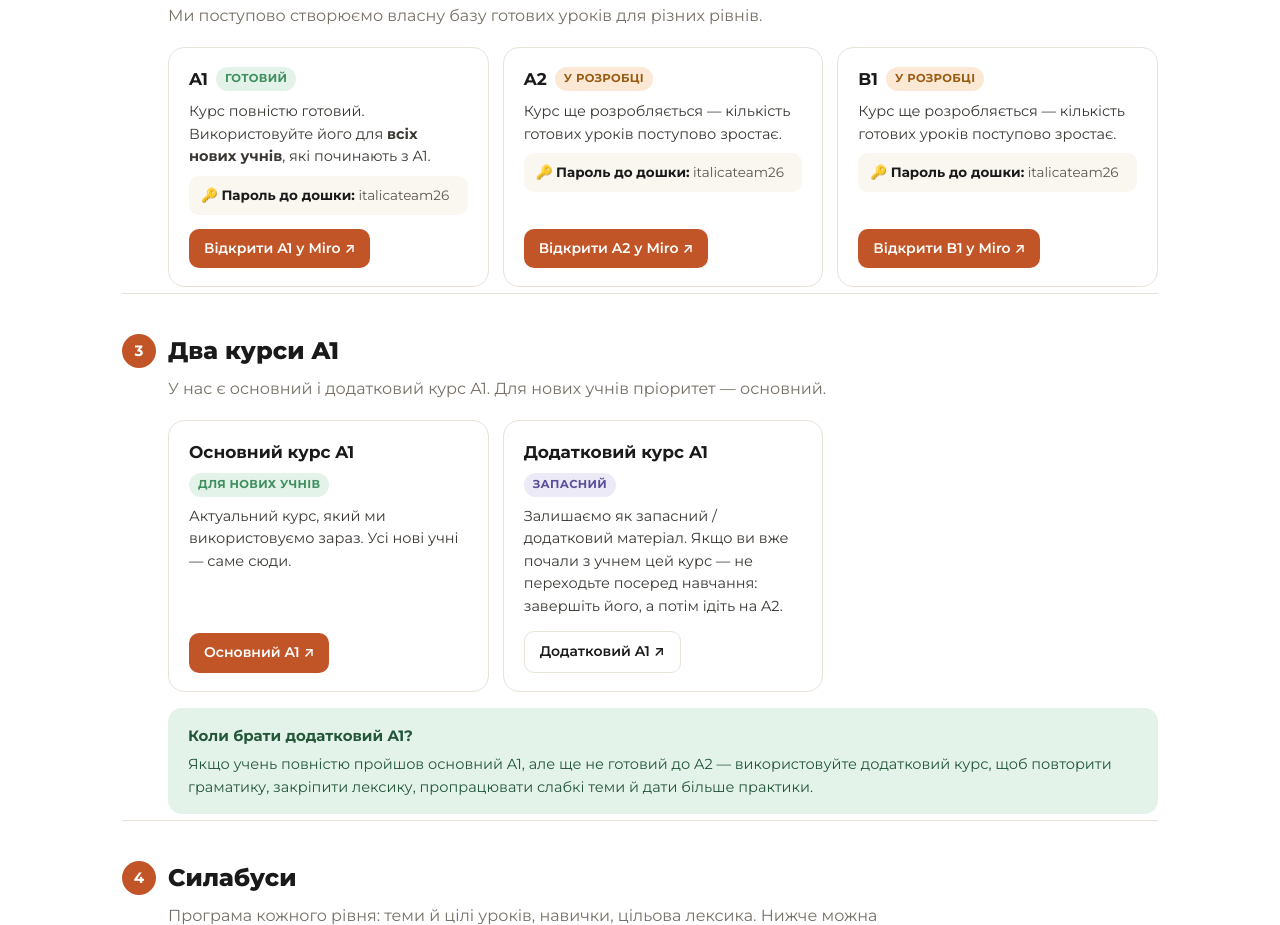
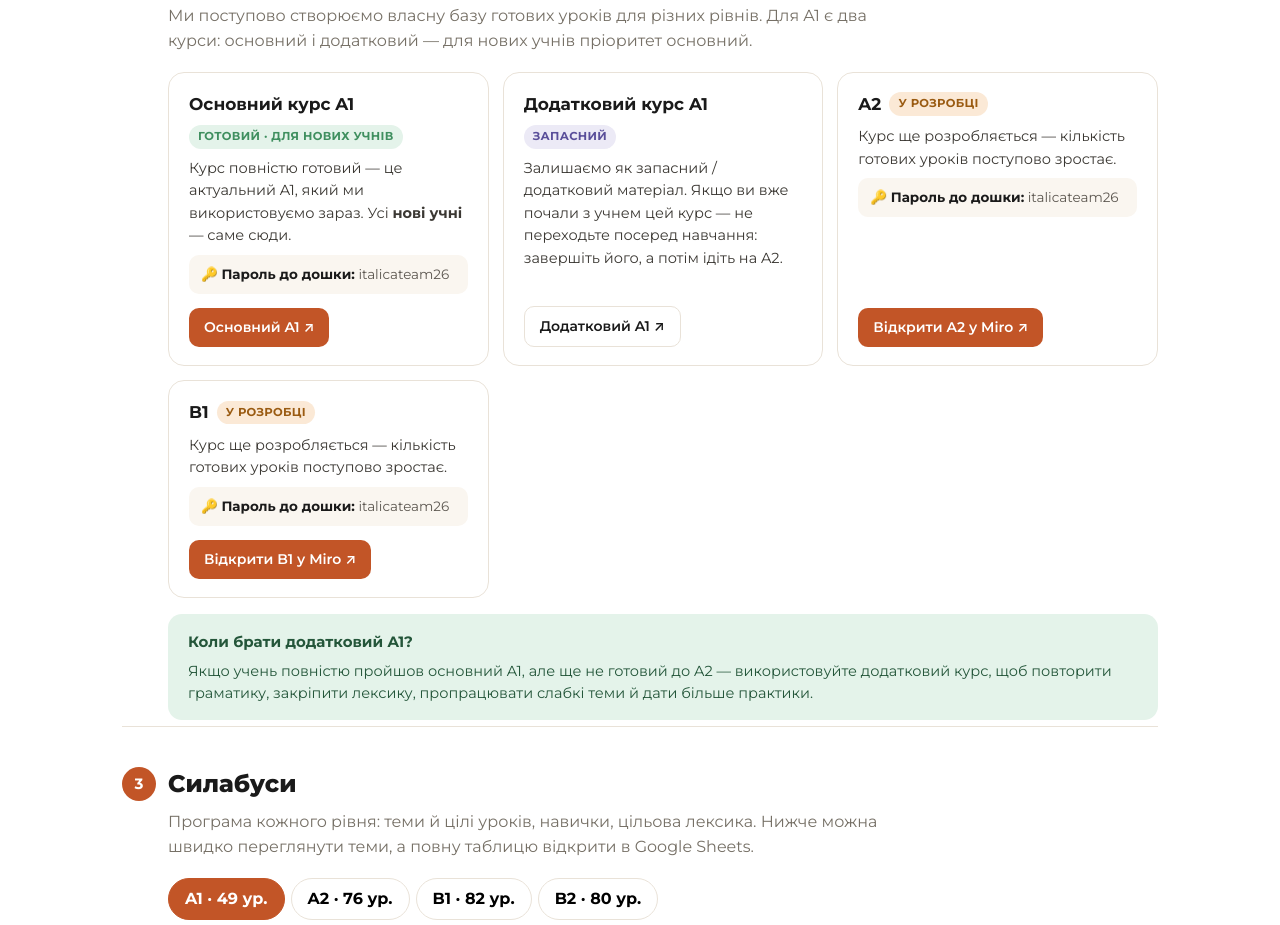
Before and after one commit to 2sstacie5-wq/italica-test-platform, a website: page public/baza/index.html in a window 1280 px wide. Shown: the part 1387-2312 px from the top of the page. Drawn offline with Linux system fonts and the light colour scheme.

Commit message:
Baza: merge the two A1 courses into Ready lessons
Co-Authored-By: Claude Opus 5.5 <noreply@anthropic.com>
Claude-Session: https://claude.ai/code/session_01L7pWTybxsTGFuEy3rxhFRN

```diff
--- a/public/baza/index.html
+++ b/public/baza/index.html
@@ -99,7 +99,7 @@ footer{max-width:1080px;margin:0 auto;padding:0 22px 40px;color:var(--muted);fon
 <header class="top"><div class="top-in">
   <img src="../images/logo.png" alt="italica" />
   <nav>
-    <a href="#pidruchnyky">Підручники</a><a href="#uroky">Готові уроки</a><a href="#a1">Два курси A1</a><a href="#sylabusy">Силабуси</a><a href="#shablony">Шаблони</a><a href="#khrystyna">Скарб Христини</a><a href="#rozrobky">Розробки</a><a href="#treker">Трекер</a><a href="#testy">Тестування</a>
+    <a href="#pidruchnyky">Підручники</a><a href="#uroky">Готові уроки</a><a href="#sylabusy">Силабуси</a><a href="#shablony">Шаблони</a><a href="#khrystyna">Скарб Христини</a><a href="#rozrobky">Розробки</a><a href="#treker">Трекер</a><a href="#testy">Тестування</a>
   </nav>
 </div></header>
 
@@ -138,15 +138,21 @@ footer{max-width:1080px;margin:0 auto;padding:0 22px 40px;color:var(--muted);fon
   </div>
 </section>
 
-<section id="uroky" data-search="готові уроки курс a1 a2 b1 miro дошка">
+<section id="uroky" data-search="готові уроки курс a1 a2 b1 miro дошка основний додатковий запасний">
   <div class="sec-head"><span class="num">2</span><h2>Готові уроки</h2></div>
-  <p class="lead">Ми поступово створюємо власну базу готових уроків для різних рівнів.</p>
+  <p class="lead">Ми поступово створюємо власну базу готових уроків для різних рівнів. Для A1 є два курси: основний і додатковий — для нових учнів пріоритет основний.</p>
   <div class="grid">
     <div class="card">
-      <h3>A1 <span class="tag ok">готовий</span></h3>
-      <p>Курс повністю готовий. Використовуйте його для <b>всіх нових учнів</b>, які починають з A1.</p>
+      <h3>Основний курс A1 <span class="tag ok">готовий · для нових учнів</span></h3>
+      <p>Курс повністю готовий — це актуальний A1, який ми використовуємо зараз. Усі <b>нові учні</b> — саме сюди.</p>
       <div class="access">🔑 <b>Пароль до дошки:</b> italicateam26</div>
-      <div class="btns"><a class="btn" href="https://miro.com/app/board/uXjVEPMXvJ8=/?share_link_id=782116440475" target="_blank" rel="noopener">Відкрити A1 у Miro ↗</a></div>
+      <div class="btns"><a class="btn" href="https://miro.com/app/board/uXjVEPMXvJ8=/?share_link_id=782116440475" target="_blank" rel="noopener">Основний A1 ↗</a></div>
+    </div>
+    <div class="card">
+      <h3>Додатковий курс A1 <span class="tag alt">запасний</span></h3>
+      <p>Залишаємо як запасний / додатковий матеріал. Якщо ви вже почали з учнем цей курс — не переходьте посеред навчання: завершіть його, а потім ідіть на A2.</p>
+
+      <div class="btns"><a class="btn ghost" href="https://miro.com/app/board/uXjVEMg2mPQ=/?share_link_id=258721097376" target="_blank" rel="noopener">Додатковий A1 ↗</a></div>
     </div>
     <div class="card">
       <h3>A2 <span class="tag wip">у розробці</span></h3>
@@ -161,31 +167,13 @@ footer{max-width:1080px;margin:0 auto;padding:0 22px 40px;color:var(--muted);fon
       <div class="btns"><a class="btn" href="https://miro.com/app/board/uXjVHnAM5HU=/" target="_blank" rel="noopener">Відкрити B1 у Miro ↗</a></div>
     </div>
   </div>
-</section>
-
-<section id="a1" data-search="два курси a1 основний додатковий запасний повторення">
-  <div class="sec-head"><span class="num">3</span><h2>Два курси A1</h2></div>
-  <p class="lead">У нас є основний і додатковий курс A1. Для нових учнів пріоритет — основний.</p>
-  <div class="grid">
-    <div class="card">
-      <h3>Основний курс A1 <span class="tag ok">для нових учнів</span></h3>
-      <p>Актуальний курс, який ми використовуємо зараз. Усі нові учні — саме сюди.</p>
-      <div class="btns"><a class="btn" href="https://miro.com/app/board/uXjVEPMXvJ8=/?share_link_id=782116440475" target="_blank" rel="noopener">Основний A1 ↗</a></div>
-    </div>
-    <div class="card">
-      <h3>Додатковий курс A1 <span class="tag alt">запасний</span></h3>
-      <p>Залишаємо як запасний / додатковий матеріал. Якщо ви вже почали з учнем цей курс — не переходьте посеред навчання: завершіть його, а потім ідіть на A2.</p>
-
-      <div class="btns"><a class="btn ghost" href="https://miro.com/app/board/uXjVEMg2mPQ=/?share_link_id=258721097376" target="_blank" rel="noopener">Додатковий A1 ↗</a></div>
-    </div>
-  </div>
   <div class="box tip"><h4>Коли брати додатковий A1?</h4>
     Якщо учень повністю пройшов основний A1, але ще не готовий до A2 — використовуйте додатковий курс, щоб повторити граматику, закріпити лексику, пропрацювати слабкі теми й дати більше практики.
   </div>
 </section>
 
 <section id="sylabusy" data-search="силабуси програма теми цілі a1 a2 b1 b2 додаткові матеріали">
-  <div class="sec-head"><span class="num">4</span><h2>Силабуси</h2></div>
+  <div class="sec-head"><span class="num">3</span><h2>Силабуси</h2></div>
   <p class="lead">Програма кожного рівня: теми й цілі уроків, навички, цільова лексика. Нижче можна швидко переглянути теми, а повну таблицю відкрити в Google Sheets.</p>
   <div class="tabs" id="sylTabs"></div>
   <div class="syl">
@@ -199,7 +187,7 @@ footer{max-width:1080px;margin:0 auto;padding:0 22px 40px;color:var(--muted);fon
 </section>
 
 <section id="shablony" data-search="банк шаблонів miro оформлення дошки">
-  <div class="sec-head"><span class="num">5</span><h2>Банк шаблонів Miro</h2></div>
+  <div class="sec-head"><span class="num">4</span><h2>Банк шаблонів Miro</h2></div>
   <p class="lead">Шаблони для оформлення уроків і дошок у Miro.</p>
   <div class="grid"><div class="card">
     <h3>🎨 Банк шаблонів</h3>
@@ -210,7 +198,7 @@ footer{max-width:1080px;margin:0 auto;padding:0 22px 40px;color:var(--muted);fon
 </section>
 
 <section id="khrystyna" data-search="скарб христини автентичні матеріали ідеї уроки">
-  <div class="sec-head"><span class="num">6</span><h2>«Скарб Христини»</h2></div>
+  <div class="sec-head"><span class="num">5</span><h2>«Скарб Христини»</h2></div>
   <p class="lead">Авторські матеріали маестри Христини. Христина особливо любить створювати автентичні уроки, тож ми зберігаємо її розробки як окрему базу ідей.</p>
   <div class="grid"><div class="card">
     <h3>💎 Скарб Христини</h3>
@@ -221,7 +209,7 @@ footer{max-width:1080px;margin:0 auto;padding:0 22px 40px;color:var(--muted);fon
 </section>
 
 <section id="rozrobky" data-search="розробки готових уроків автентика методичні">
-  <div class="sec-head"><span class="num">7</span><h2>Розробки готових уроків</h2></div>
+  <div class="sec-head"><span class="num">6</span><h2>Розробки готових уроків</h2></div>
   <p class="lead">Методичні розробки й автентичні матеріали для створення уроків за структурою Італіки.</p>
   <div class="grid"><div class="card">
     <h3>🛠 Розробки (автентика)</h3>
@@ -231,7 +219,7 @@ footer{max-width:1080px;margin:0 auto;padding:0 22px 40px;color:var(--muted);fon
 </section>
 
 <section id="treker" data-search="трекер прогресу учня шаблон дошка">
-  <div class="sec-head"><span class="num">8</span><h2>Трекер прогресу учня</h2></div>
+  <div class="sec-head"><span class="num">7</span><h2>Трекер прогресу учня</h2></div>
   <p class="lead">Трекер — <b>обов'язкова</b> частина дошки кожного учня.</p>
   <div class="grid"><div class="card">
     <h3>📈 Шаблон трекера</h3>
@@ -243,7 +231,7 @@ footer{max-width:1080px;margin:0 auto;padding:0 22px 40px;color:var(--muted);fon
 </section>
 
 <section id="testy" data-search="тестування тест a1 a2 b1 рівень сертифікат перевірка адмінка 75">
-  <div class="sec-head"><span class="num">9</span><h2>Тестування рівня</h2></div>
+  <div class="sec-head"><span class="num">8</span><h2>Тестування рівня</h2></div>
   <p class="lead">Тести на завершення рівня A1, A2, B1 і короткий загальний тест рівня для нових учнів. Роботи учнів ви перевіряєте в кабінеті (адмінці) кожного тесту.</p>
   <div class="grid">
     <div class="card"><h3>Тест A1</h3><p>Фінальний тест курсу A1 з письмовою та усною частиною.</p>
```
